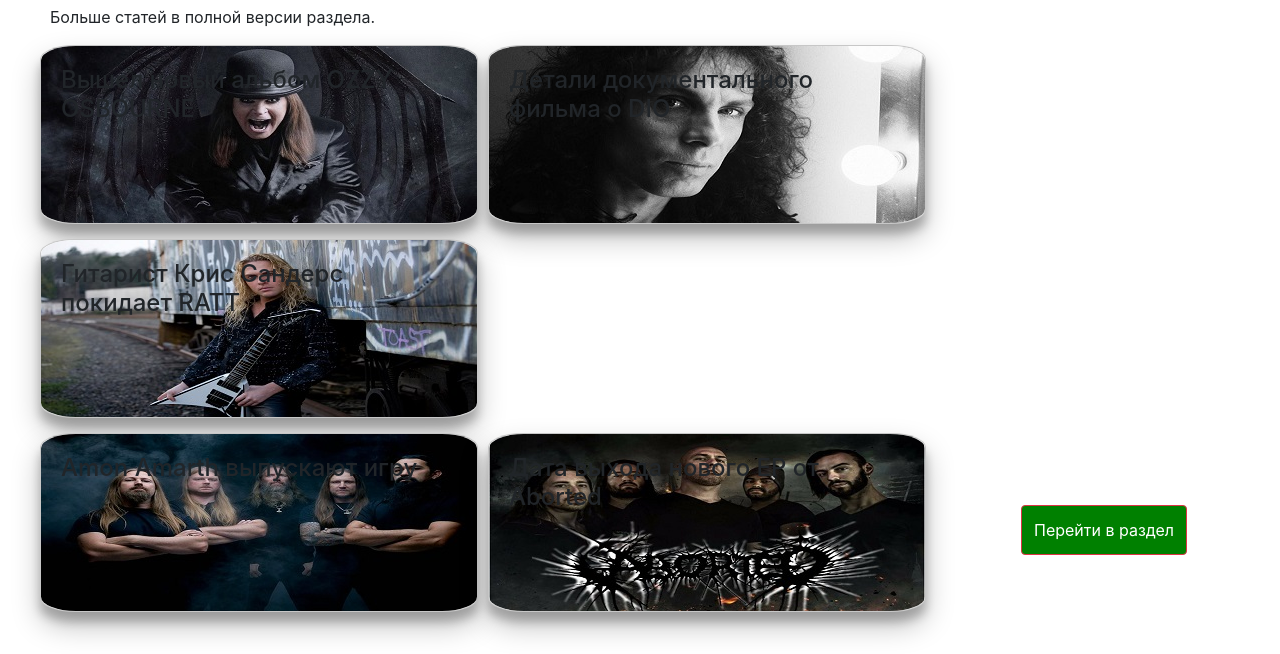
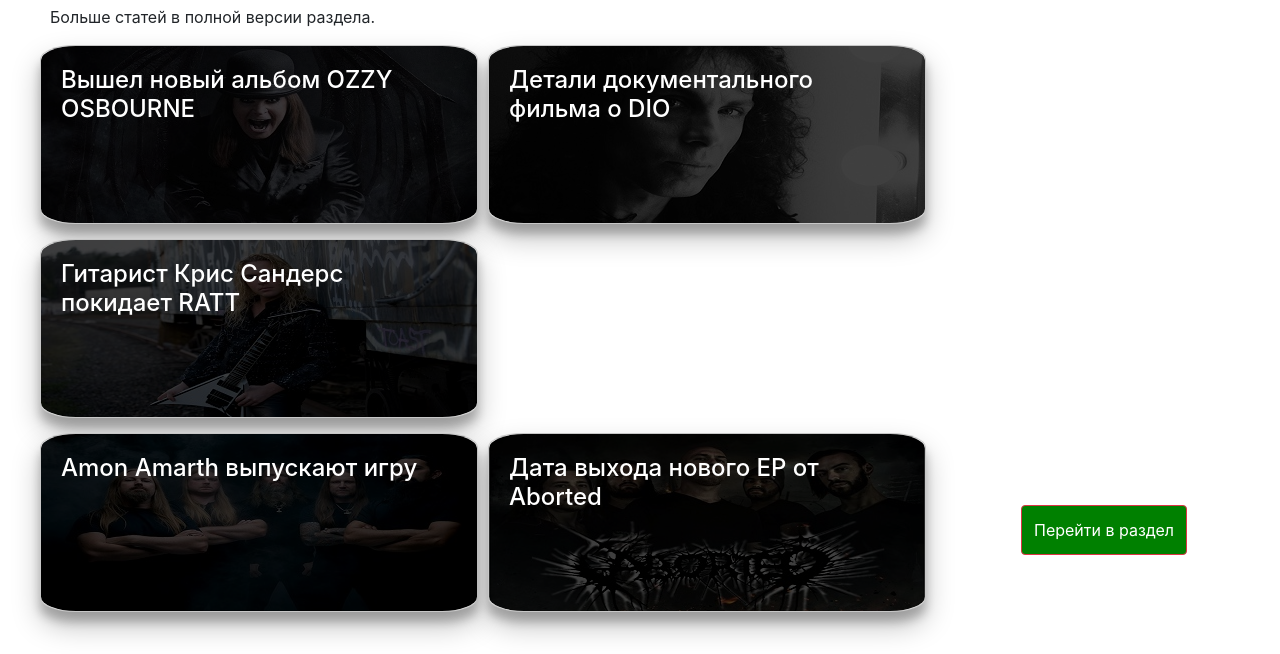
Before and after one commit to Vasya24/Metal-land-project, a plain HTML site: page index.html in a window 1280 px wide. Shown: the part 132-786 px from the top of the page. Drawn offline with nearby package versions, Linux system fonts and the light colour scheme.

Commit message:
Bla-bla-bla

```diff
--- a/css/style.css
+++ b/css/style.css
@@ -14,11 +14,11 @@ a {
     border-top-right-radius: 8%;
     border-bottom-left-radius: 8%;
     border-bottom-right-radius: 8%;
-    /* filter: brightness(40%); */
+    filter: brightness(25%);
 }
 
 .card-title {
-    text-decoration-color: #ffffff;
+    color: #ffffff;
 }
 
 .card-body {
@@ -36,7 +36,7 @@ a {
 .card {
     transition: .5s ease-in-out;
     box-sizing: content-box;
-    width: 436px;
+    max-width: 436px;
     height: 177px;
     margin-bottom: 15px;
     margin-left: 5px;
--- a/js/main.js
+++ b/js/main.js
@@ -5,10 +5,13 @@ window.onload = () => {
             crds[i].style.boxShadow = '0 14px 28px rgb(246, 5, 5), 0 10px 10px rgb(246, 5, 5)';
             crds[i].style.cursor = 'pointer';
             crds[i].style.height = '250px';
+            crds[i].querySelector('.card-img-top').style.filter = 'blur(3px) brightness(25%)';
+
         };
         crds[i].onmouseout = () => {
             crds[i].style.boxShadow = '0 0 10px rgba(0, 0, 0, 0.5)';
             crds[i].style.height = '177px';
+            crds[i].querySelector('.card-img-top').style.filter = 'brightness(25%)';
         }
     }
 }
```
